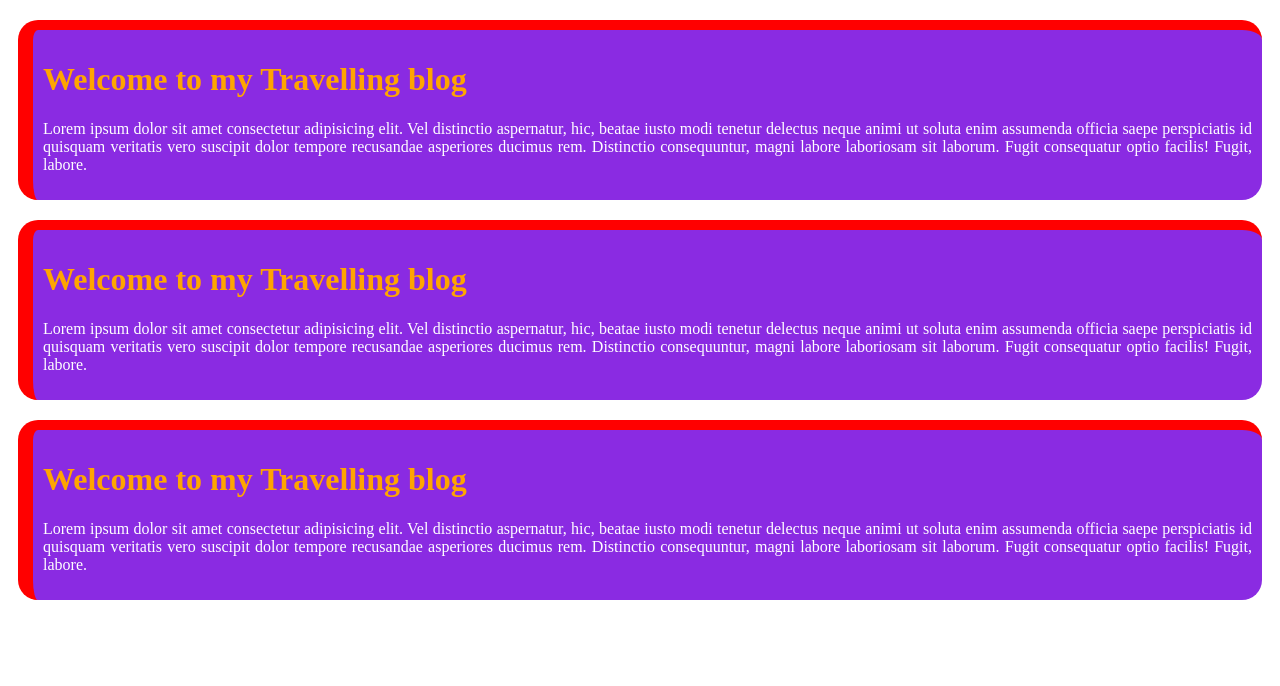
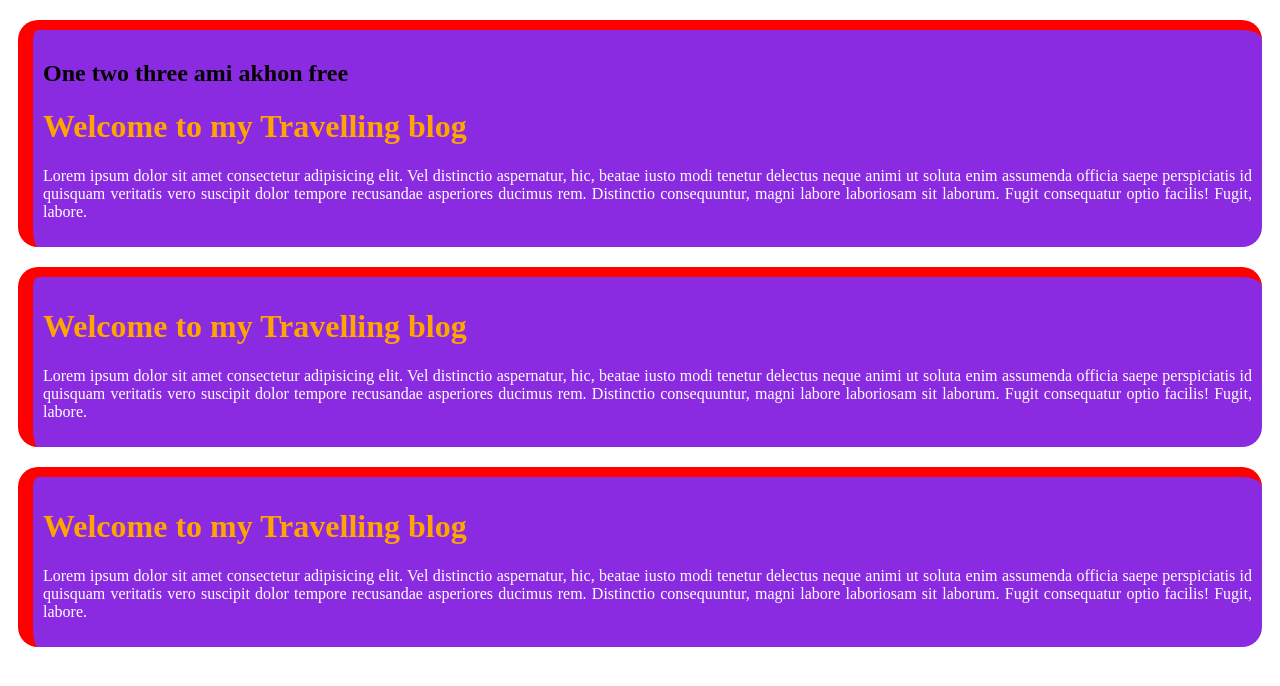
Before and after one commit to sujonmadbor8/my-blogs, a plain HTML site: page my-blogs.html in a window 1280 px wide. Drawn offline with Linux system fonts and the light colour scheme.

Commit message:
ami free

```diff
--- a/my-blogs.html
+++ b/my-blogs.html
@@ -25,6 +25,7 @@
   </head>
   <body>
     <div class="division">
+      <h2>One two three ami akhon free</h2>
       <h1>Welcome to my Travelling blog</h1>
       <p>
         Lorem ipsum dolor sit amet consectetur adipisicing elit. Vel distinctio
```
